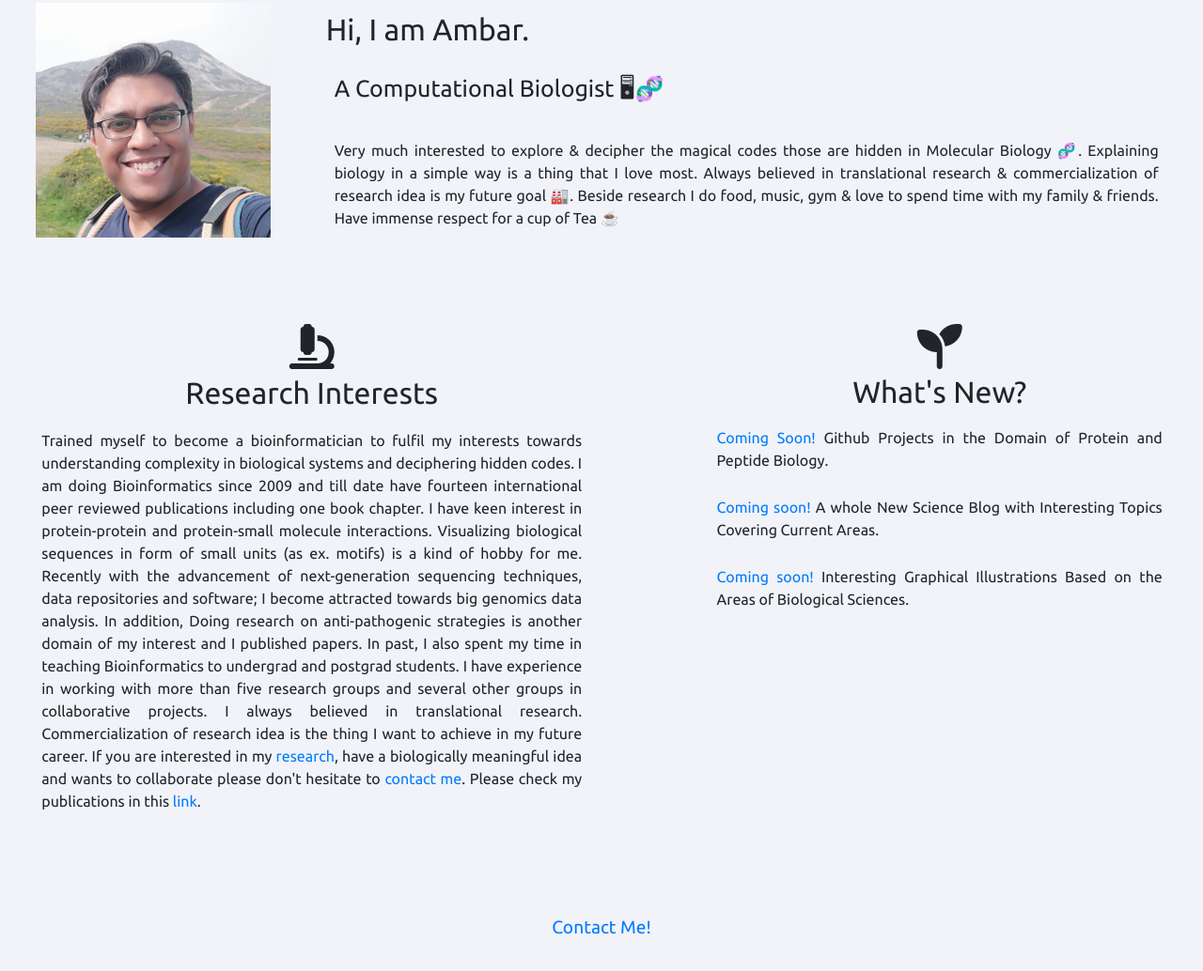
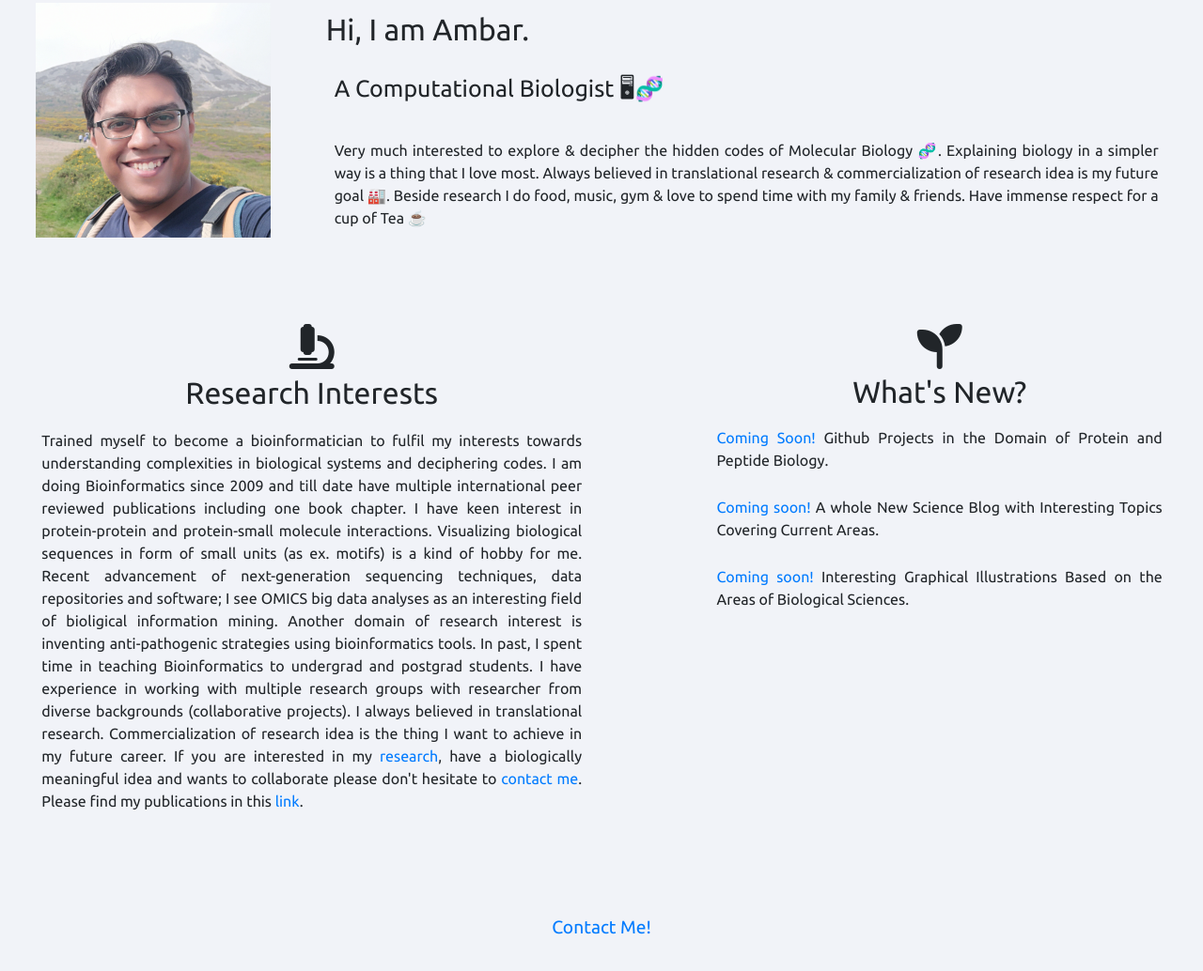
Before and after one commit to ambarnilghosh/cvambar, a plain HTML site: page index.html in a window 1280 px wide. Shown: the part 152-1186 px from the top of the page at 94% size. Drawn offline with nearby package versions, Linux system fonts and the light colour scheme.

Commit message:
updates in index file 26th July
update in index file 26th July

```diff
--- a/index.html
+++ b/index.html
@@ -129,14 +129,14 @@
       <div class="row">
 
         <div class="col-lg-3">
-          <img src="images/ambar.png" alt="ambarnil's profile picture"></td>
+          <img src="images/ambar.png" alt="ambarnil's profile picture">
         </div>
 
         <div class="col-lg-9">
           <h2>Hi, I am Ambar.</h2>
           <p style="font-size:25px">A Computational Biologist 🖥🧬</p>
-          <p>Very much interested to explore & decipher the magical codes those are hidden in Molecular Biology 🧬.
-            Explaining biology in a simple way is a thing that I love most. Always believed in translational research
+          <p>Very much interested to explore & decipher the hidden codes of Molecular Biology 🧬.
+            Explaining biology in a simpler way is a thing that I love most. Always believed in translational research
             & commercialization of research idea is my future goal 🏭. Beside research I do food, music, gym & love
             to spend time with my family & friends. Have immense respect for a cup of Tea ☕
         </div>
@@ -166,18 +166,18 @@
           <i class="fas fa-microscope fa-3x"></i>
           <h2> Research Interests </h2>
           <!--will be in front page & will come with a paragraph in a box only-->
-          <p>Trained myself to become a bioinformatician to fulfil my interests towards understanding complexity in
-            biological systems and deciphering hidden codes. I am doing Bioinformatics since 2009 and
-            till date have fourteen international peer reviewed publications including one book chapter. I have keen interest
+          <p>Trained myself to become a bioinformatician to fulfil my interests towards understanding complexities in
+            biological systems and deciphering codes. I am doing Bioinformatics since 2009 and
+            till date have multiple international peer reviewed publications including one book chapter. I have keen interest
             in protein-protein and protein-small molecule interactions. Visualizing biological sequences in form of small
-            units (as ex. motifs) is a kind of hobby for me. Recently with the advancement of next-generation sequencing techniques,
-            data repositories and software; I become attracted towards big genomics data analysis. In addition, Doing research on
-            anti-pathogenic strategies is another domain of my interest and I published papers. In past, I also spent my time in
-            teaching Bioinformatics to undergrad and postgrad students. I have experience in working with more than five research
-            groups and several other groups in collaborative projects. I always believed in translational research. Commercialization
+            units (as ex. motifs) is a kind of hobby for me. Recent advancement of next-generation sequencing techniques,
+            data repositories and software; I see OMICS big data analyses as an interesting field of bioligical information mining.
+            Another domain of research interest is inventing anti-pathogenic strategies using bioinformatics tools. In past, I spent time in
+            teaching Bioinformatics to undergrad and postgrad students. I have experience in working with multiple research
+            groups with researcher from diverse backgrounds (collaborative projects). I always believed in translational research. Commercialization
             of research idea is the thing I want to achieve in my future career. If you are interested in my <a href="research.html">research</a>,
             have a biologically meaningful idea and wants to collaborate please don't hesitate to <a href="contactme.html">contact me</a>.
-            Please check my publications in this <a href="CV.html#pubsListBlock">link</a>.
+            Please find my publications in this <a href="CV.html#pubsListBlock">link</a>.
           </p>
         </div>
 
```
